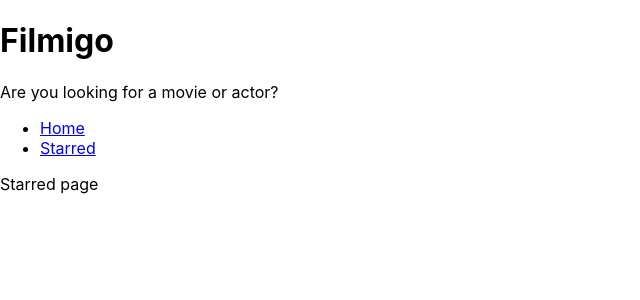
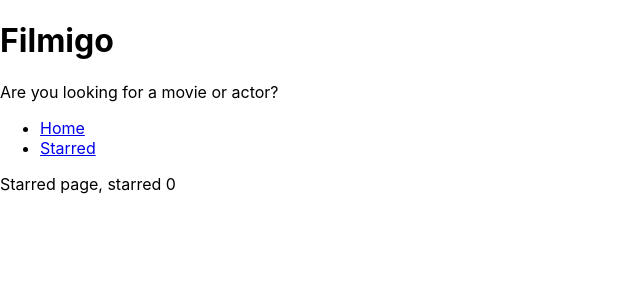
Before and after one commit to Ashishkharb/filmigo, a React (Create React App) app: page /starred in a window 1280 px wide. Shown: the top 300 px of the page, without its empty margins (0-640 px from the left). Built offline with nearby package versions, Linux system fonts and the light colour scheme.

Commit message:
extract starred shows in a custom hook

```diff
--- a/src/components/shows/ShowCard.jsx
+++ b/src/components/shows/ShowCard.jsx
@@ -1,4 +1,4 @@
-const ShowCard = ({ name, image, id, summary, onStarMeClick}) => {
+const ShowCard = ({ name, image, id, summary, onStarMeClick, isStarred}) => {
     const summaryStripped = summary
         ? summary.split(' ').slice(0, 10).join(' ').replace(/<.+?>/g, '')
         : 'No Description available';
@@ -13,7 +13,9 @@
                 <a href={`/shows/${id}`} target="_blank" rel="noreferrer">
                     Read more
                 </a>
-                <button type="button" onClick={()=>onStarMeClick(id)}>Star me</button>
+                <button type="button" onClick={()=>onStarMeClick(id)}>
+                    {isStarred ? 'Unstar' : 'Star'}
+                </button>
             </div>
         </div>
     );
--- a/src/components/shows/ShowGrid.jsx
+++ b/src/components/shows/ShowGrid.jsx
@@ -1,37 +1,8 @@
-import { useReducer, useEffect } from 'react';
 import ShowCard from './ShowCard';
-
-const usePersistedReducer = (reducer, initialState, localStorageKey) => {
-    const [state, dispatch] = useReducer(reducer, initialState, initial => {
-        const persistedValue = localStorage.getItem(localStorageKey);
-
-        return persistedValue ? JSON.parse(persistedValue) : initial;
-    });
-
-    useEffect(() => {
-        localStorage.setItem(localStorageKey, JSON.stringify(state));
-    }, [state, localStorageKey]);
-
-    return [state, dispatch];
-};
-
-const starredShowsReducer = (currentStarred, action) => {
-    switch (action.type) {
-        case 'STAR':
-            return currentStarred.concat(action.showId);
-        case 'UNSTAR':
-            return currentStarred.filter(showId => showId !== action.showId);
-        default:
-            return currentStarred;
-    }
-};
+import { useStarredShows } from '../../lib/useStarredShows';
 
 const ShowGrid = ({ shows }) => {
-    const [starredShows, dispatchStarred] = usePersistedReducer(
-        starredShowsReducer,
-        [],
-        'starredShows'
-    );
+    const [starredShows, dispatchStarred] = useStarredShows();
 
     const onStarMeClick = showId => {
         const isStarred = starredShows.includes(showId);
@@ -56,6 +27,7 @@
                     id={data.show.id}
                     summary={data.show.summary}
                     onStarMeClick={onStarMeClick}
+                    isStarred={starredShows.includes(data.show.id)}
                 />
             ))}
         </div>
--- /dev/null
+++ b/src/lib/useStarredShows.js
@@ -0,0 +1,30 @@
+import { useReducer, useEffect } from 'react';
+
+const usePersistedReducer = (reducer, initialState, localStorageKey) => {
+    const [state, dispatch] = useReducer(reducer, initialState, initial => {
+        const persistedValue = localStorage.getItem(localStorageKey);
+
+        return persistedValue ? JSON.parse(persistedValue) : initial;
+    });
+
+    useEffect(() => {
+        localStorage.setItem(localStorageKey, JSON.stringify(state));
+    }, [state, localStorageKey]);
+
+    return [state, dispatch];
+};
+
+const starredShowsReducer = (currentStarred, action) => {
+    switch (action.type) {
+        case 'STAR':
+            return currentStarred.concat(action.showId);
+        case 'UNSTAR':
+            return currentStarred.filter(showId => showId !== action.showId);
+        default:
+            return currentStarred;
+    }
+};
+
+export const useStarredShows = () => {
+    return usePersistedReducer(starredShowsReducer, [], 'starredShows');
+};
--- a/src/pages/Starred.jsx
+++ b/src/pages/Starred.jsx
@@ -1,5 +1,9 @@
+import { useStarredShows } from "../lib/useStarredShows";
+
 const Starred = () => {
-    return <div>Starred page</div>;
+    const [starredShows] = useStarredShows();
+
+    return <div>Starred page, starred {starredShows.length}</div>;
 };
 
 export default Starred;
```
